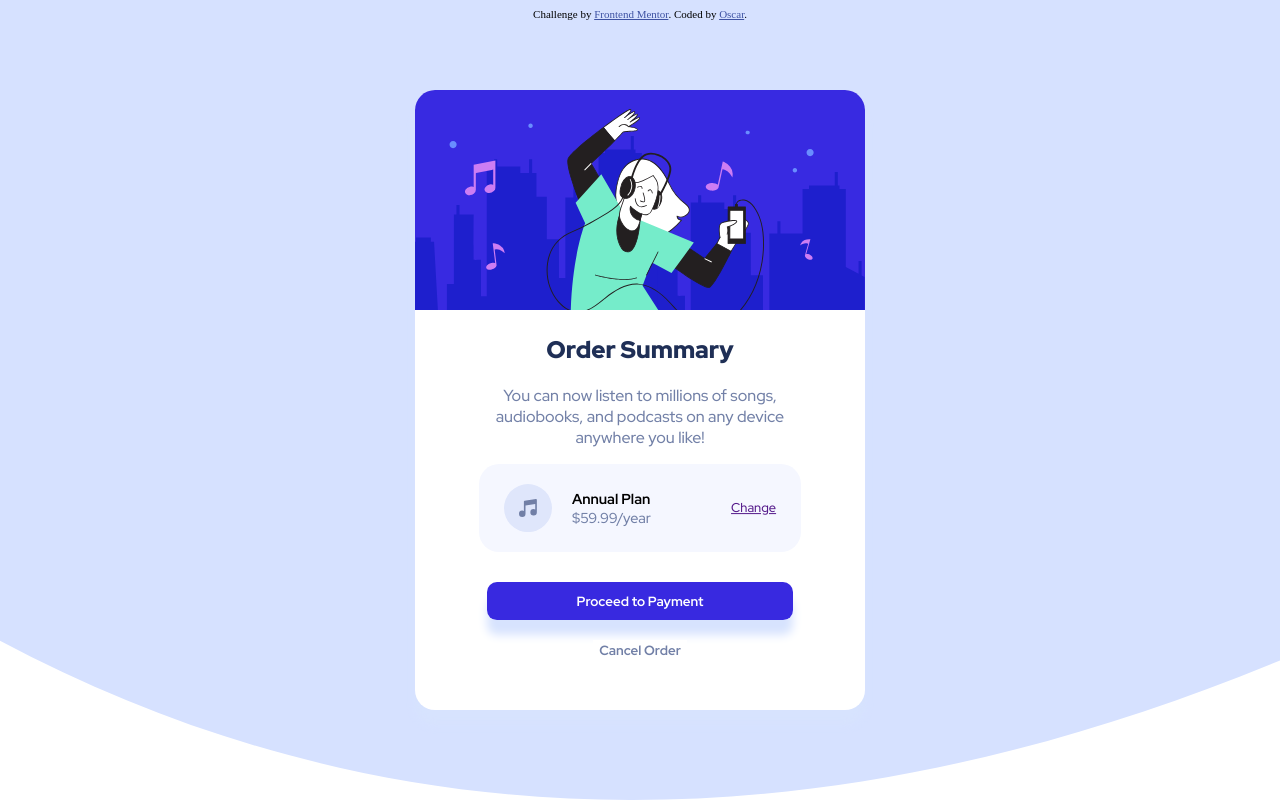
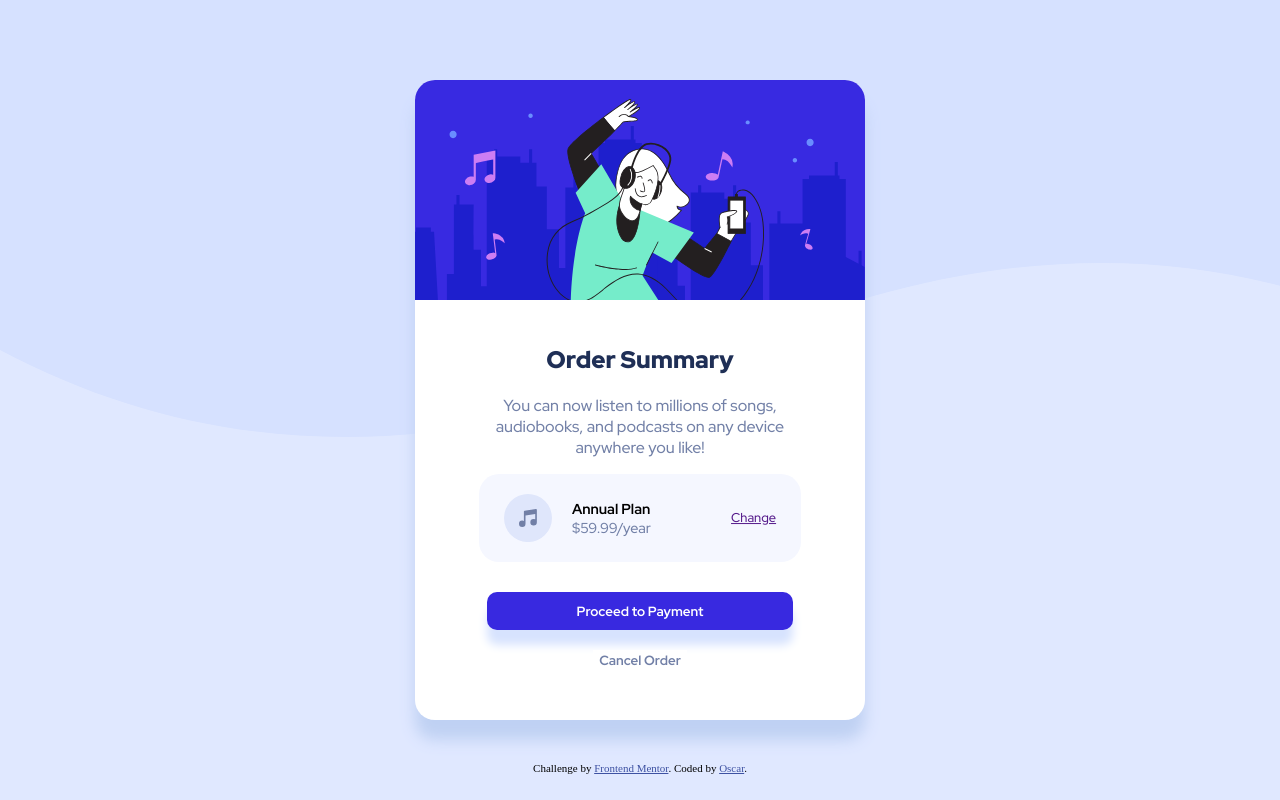
Before and after one commit to oscarholt/order-summary-component, a plain HTML site: page index.html in a window 1280 px wide. Drawn offline with Linux system fonts and the light colour scheme.

Commit message:
finishing padding and shadow

```diff
--- a/style.css
+++ b/style.css
@@ -1,9 +1,6 @@
 html {
   background: url(./images/pattern-background-desktop.svg) no-repeat fixed;
-  -webkit-background-size: cover;
-  -moz-background-size: cover;
-  -o-background-size: cover;
-  background-size: cover;
+  background-color: hsl(225, 100%, 94%);
 }
 
 .card {
@@ -17,13 +14,14 @@ html {
   left: 50%;
   background-color: white;
   border-radius: 20px;
-  box-shadow: 0px 15px 10px hsl(222deg 95% 92%);
+  box-shadow: 0px 20px 15px hsl(219deg 68% 85%);
 }
 
 .card h2 {
   font-family: "Red Hat Display";
   font-weight: 900;
   color: hsl(223, 47%, 23%);
+  margin-top: 40px;
 }
 
 .card h3 {
@@ -139,8 +137,15 @@ img {
 }
 
 .attribution {
+  position: absolute;
+  width: fit-content;
+  margin: auto;
   font-size: 11px;
   text-align: center;
+  bottom: 0px;
+  left: 50%;
+  transform: translate(-50%, -50%);
+  margin-bottom: 20px;
 }
 .attribution a {
   color: hsl(228, 45%, 44%);
```
